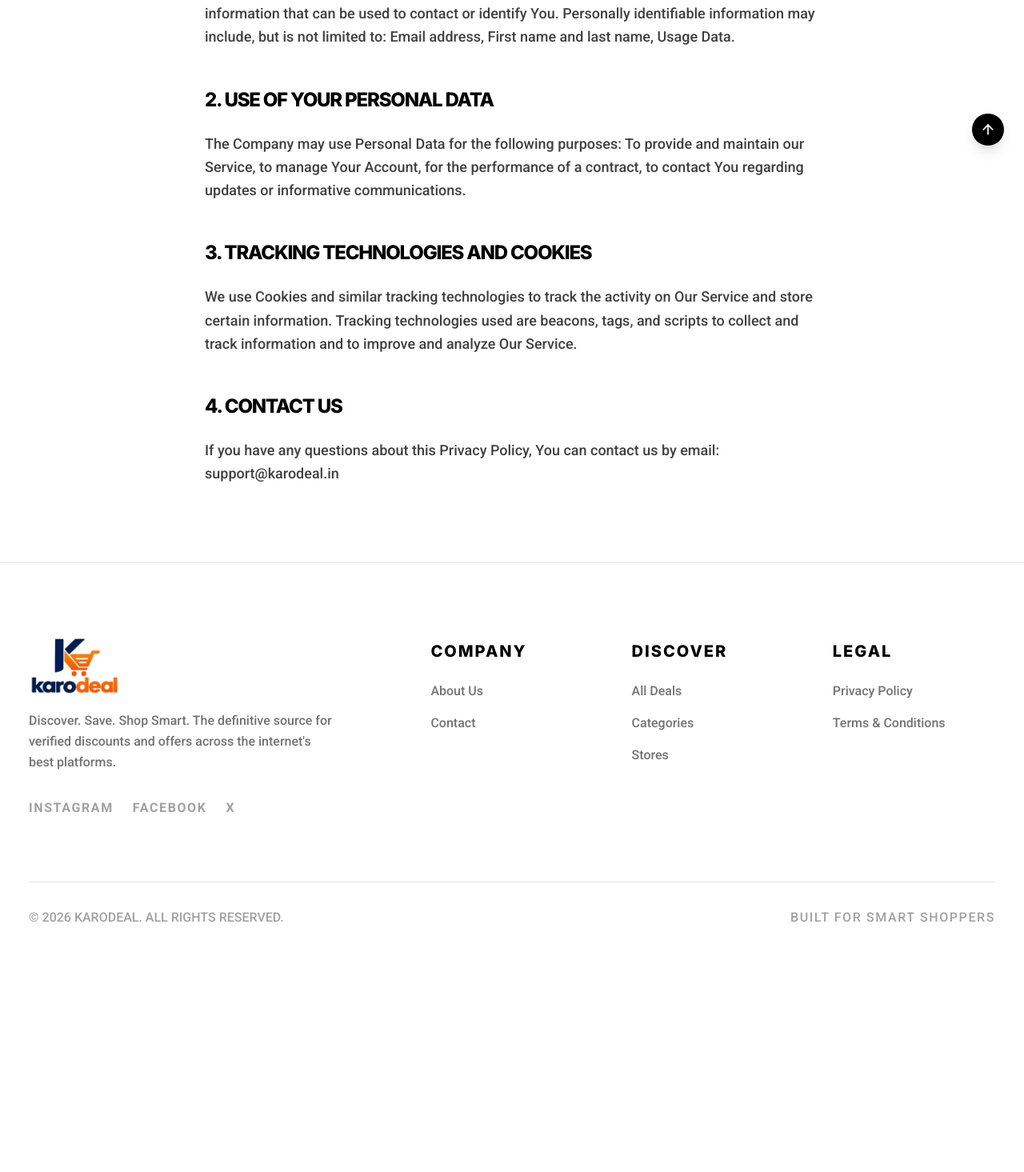
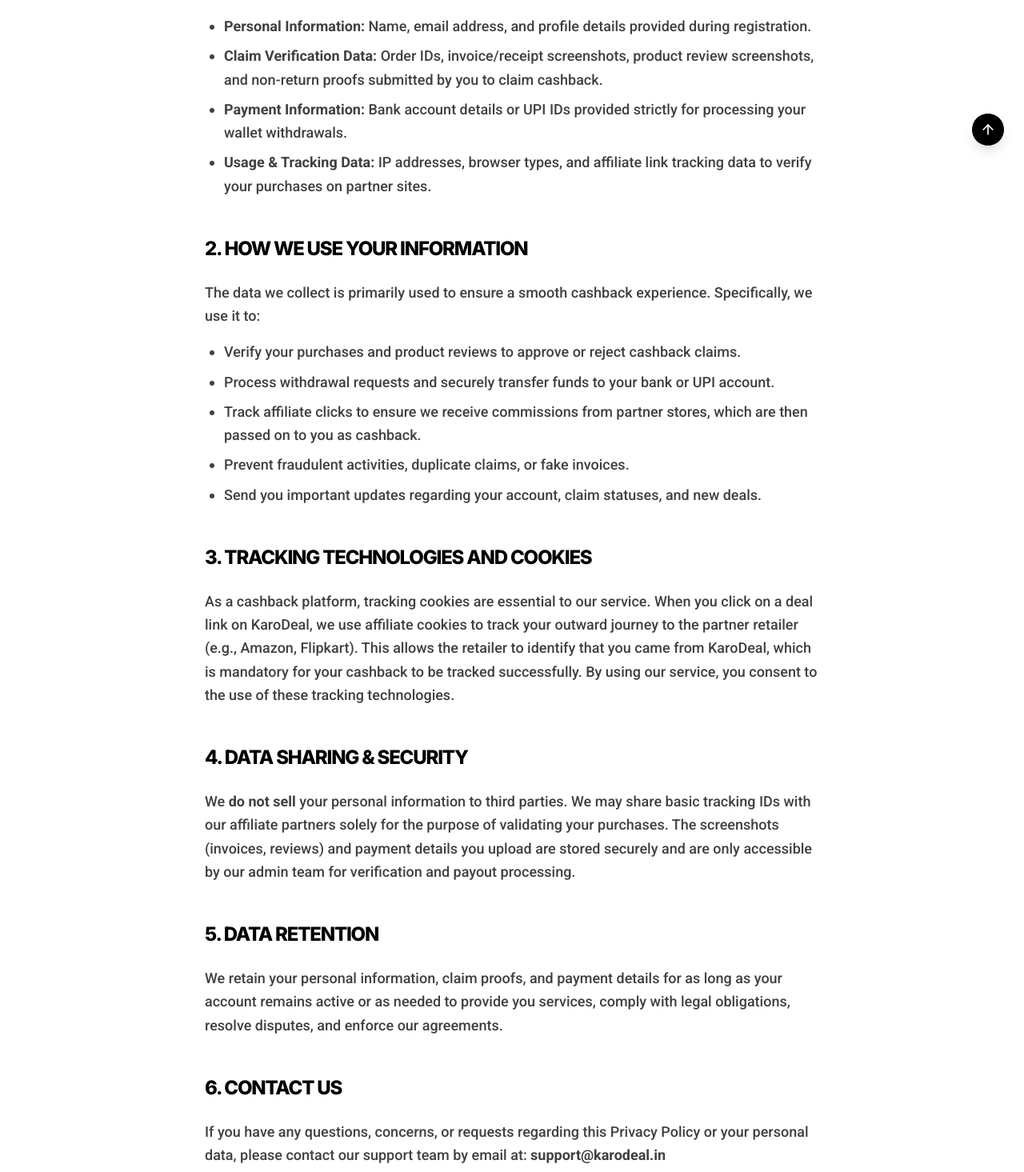
Before and after one commit to E-MUSK-OS/Karodeal-frontend, a Next.js app: page /privacy-policy in a window 1280 px wide. Shown: the part 545-2010 px from the top of the page at 80% size. Before the commit the page ends 1752 px from the top, so only its background shows below. Built offline with nearby package versions, Linux system fonts and the light colour scheme.

Commit message:
Update Privacy Policy to reflect KaroDeal specific data collection

```diff
--- a/app/privacy-policy/page.js
+++ b/app/privacy-policy/page.js
@@ -4,33 +4,68 @@ export const metadata = {
 
 export default function PrivacyPolicyPage() {
   return (
-    <div className="max-w-4xl mx-auto px-4 sm:px-8 lg:px-16 pt-12 md:pt-24 ">
+    <div className="max-w-4xl mx-auto px-4 sm:px-8 lg:px-16 pt-12 md:pt-24 pb-24">
       <div className="border-b border-black pb-6 md:pb-8 mb-8 md:mb-12">
         <h3 className="text-4xl md:text-6xl font-black text-black uppercase tracking-tighter mb-4">Privacy Policy</h3>
-        <p className="text-neutral-500 font-bold tracking-widest uppercase text-[10px] md:text-xs">Last updated: August 15, 2026</p>
+        <p className="text-neutral-500 font-bold tracking-widest uppercase text-[10px] md:text-xs">Last updated: October 7, 2026</p>
       </div>
 
-      <div className="space-y-8 md:space-y-12  md:text-lg text-neutral-700 leading-relaxed">
-        <p>This Privacy Policy describes Our policies and procedures on the collection, use and disclosure of Your information when You use the Service and tells You about Your privacy rights and how the law protects You.</p>
+      <div className="space-y-8 md:space-y-12 md:text-lg text-neutral-700 leading-relaxed">
+        <p className="font-medium">
+          At KaroDeal, your privacy is our priority. This Privacy Policy outlines how we collect, use, and protect your personal information when you use our website to discover deals and claim cashback.
+        </p>
 
         <div>
           <h4 className="text-xl md:text-2xl font-black text-black uppercase tracking-tighter mb-4 md:mb-6">1. Information We Collect</h4>
-          <p>While using Our Service, We may ask You to provide Us with certain personally identifiable information that can be used to contact or identify You. Personally identifiable information may include, but is not limited to: Email address, First name and last name, Usage Data.</p>
+          <p className="mb-4">To provide you with our cashback services, we collect the following types of information:</p>
+          <ul className="list-disc pl-6 space-y-2">
+            <li><strong>Personal Information:</strong> Name, email address, and profile details provided during registration.</li>
+            <li><strong>Claim Verification Data:</strong> Order IDs, invoice/receipt screenshots, product review screenshots, and non-return proofs submitted by you to claim cashback.</li>
+            <li><strong>Payment Information:</strong> Bank account details or UPI IDs provided strictly for processing your wallet withdrawals.</li>
+            <li><strong>Usage & Tracking Data:</strong> IP addresses, browser types, and affiliate link tracking data to verify your purchases on partner sites.</li>
+          </ul>
         </div>
 
         <div>
-          <h4 className="text-xl md:text-2xl font-black text-black uppercase tracking-tighter mb-4 md:mb-6">2. Use of Your Personal Data</h4>
-          <p>The Company may use Personal Data for the following purposes: To provide and maintain our Service, to manage Your Account, for the performance of a contract, to contact You regarding updates or informative communications.</p>
+          <h4 className="text-xl md:text-2xl font-black text-black uppercase tracking-tighter mb-4 md:mb-6">2. How We Use Your Information</h4>
+          <p className="mb-4">The data we collect is primarily used to ensure a smooth cashback experience. Specifically, we use it to:</p>
+          <ul className="list-disc pl-6 space-y-2">
+            <li>Verify your purchases and product reviews to approve or reject cashback claims.</li>
+            <li>Process withdrawal requests and securely transfer funds to your bank or UPI account.</li>
+            <li>Track affiliate clicks to ensure we receive commissions from partner stores, which are then passed on to you as cashback.</li>
+            <li>Prevent fraudulent activities, duplicate claims, or fake invoices.</li>
+            <li>Send you important updates regarding your account, claim statuses, and new deals.</li>
+          </ul>
         </div>
 
         <div>
           <h4 className="text-xl md:text-2xl font-black text-black uppercase tracking-tighter mb-4 md:mb-6">3. Tracking Technologies and Cookies</h4>
-          <p>We use Cookies and similar tracking technologies to track the activity on Our Service and store certain information. Tracking technologies used are beacons, tags, and scripts to collect and track information and to improve and analyze Our Service.</p>
+          <p>
+            As a cashback platform, tracking cookies are essential to our service. When you click on a deal link on KaroDeal, we use affiliate cookies to track your outward journey to the partner retailer (e.g., Amazon, Flipkart).
+            This allows the retailer to identify that you came from KaroDeal, which is mandatory for your cashback to be tracked successfully. By using our service, you consent to the use of these tracking technologies.
+          </p>
         </div>
 
         <div>
-          <h4 className="text-xl md:text-2xl font-black text-black uppercase tracking-tighter mb-4 md:mb-6">4. Contact Us</h4>
-          <p>If you have any questions about this Privacy Policy, You can contact us by email: support@karodeal.in</p>
+          <h4 className="text-xl md:text-2xl font-black text-black uppercase tracking-tighter mb-4 md:mb-6">4. Data Sharing & Security</h4>
+          <p>
+            We <strong>do not sell</strong> your personal information to third parties. We may share basic tracking IDs with our affiliate partners solely for the purpose of validating your purchases.
+            The screenshots (invoices, reviews) and payment details you upload are stored securely and are only accessible by our admin team for verification and payout processing.
+          </p>
+        </div>
+
+        <div>
+          <h4 className="text-xl md:text-2xl font-black text-black uppercase tracking-tighter mb-4 md:mb-6">5. Data Retention</h4>
+          <p>
+            We retain your personal information, claim proofs, and payment details for as long as your account remains active or as needed to provide you services, comply with legal obligations, resolve disputes, and enforce our agreements.
+          </p>
+        </div>
+
+        <div>
+          <h4 className="text-xl md:text-2xl font-black text-black uppercase tracking-tighter mb-4 md:mb-6">6. Contact Us</h4>
+          <p>
+            If you have any questions, concerns, or requests regarding this Privacy Policy or your personal data, please contact our support team by email at: <strong>support@karodeal.in</strong>
+          </p>
         </div>
       </div>
     </div>
```
